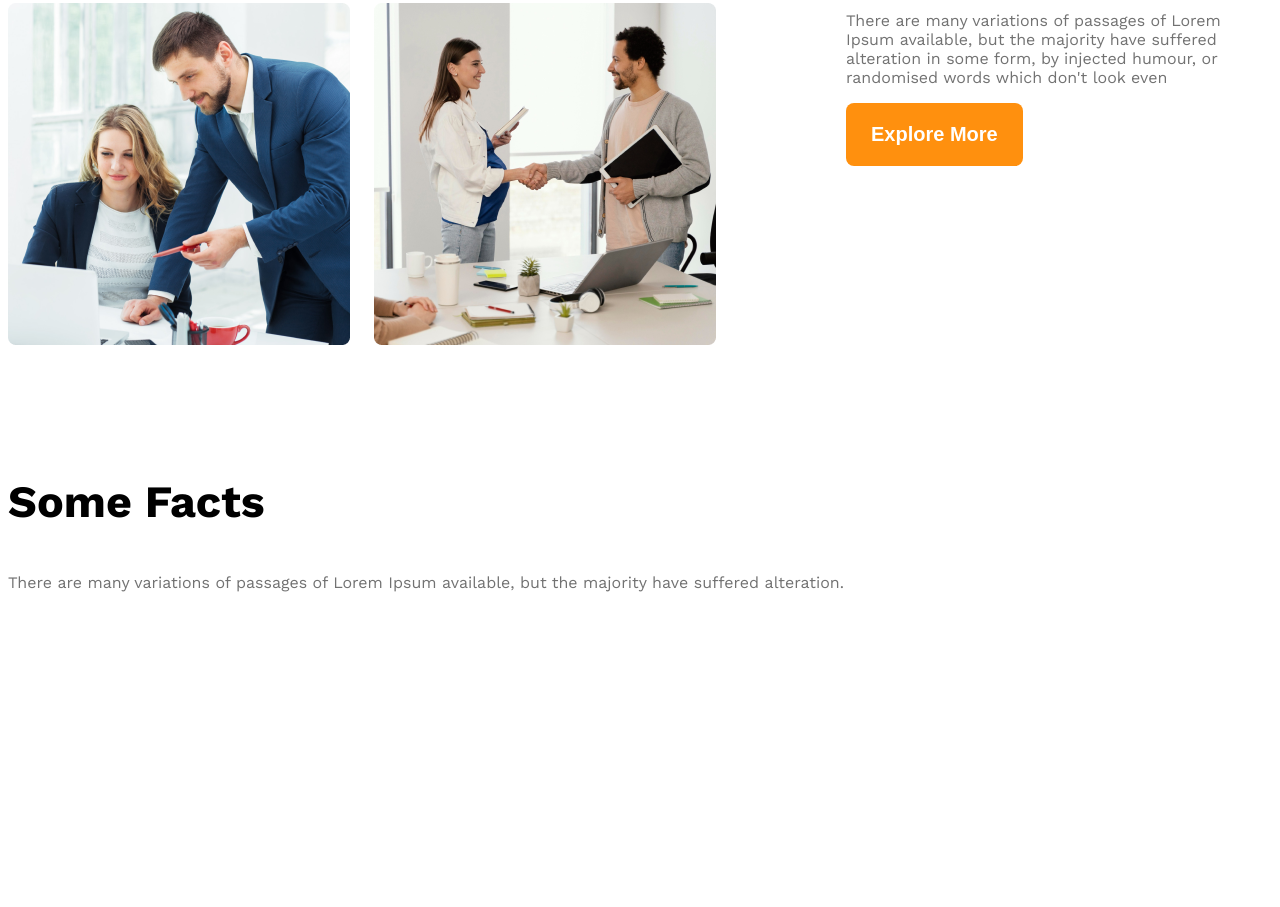
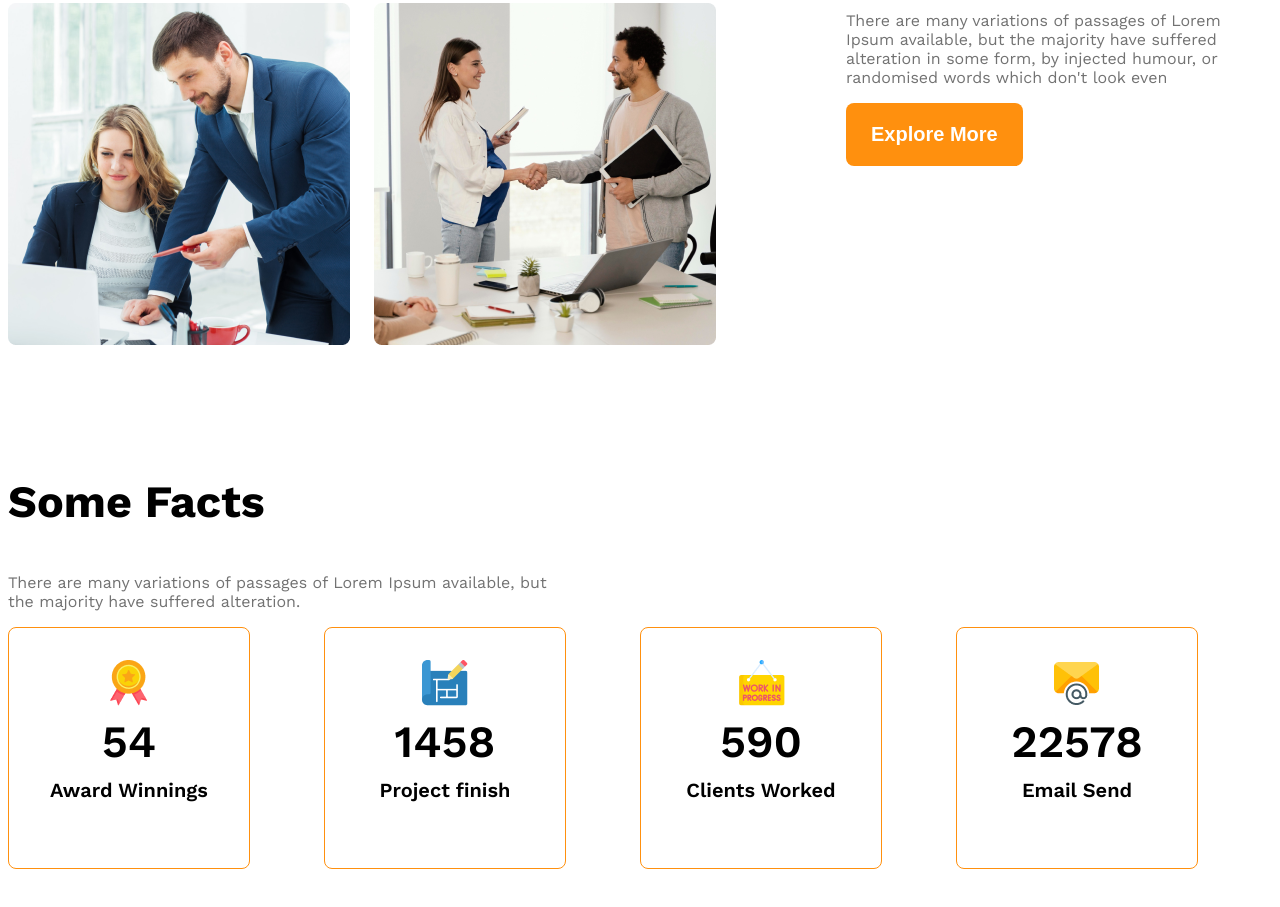
Before and after one commit to sohancse53/g3-architect-website, a plain HTML site: page index.html in a window 1280 px wide. Shown: the part 1677-2584 px from the top of the page. Before the commit the page ends 2558 px from the top, so only its background shows below. Drawn offline with nearby package versions, Linux system fonts and the light colour scheme.

Commit message:
some features section

```diff
--- a/index.html
+++ b/index.html
@@ -1,91 +1,110 @@
 <!DOCTYPE html>
 <html lang="en">
   <head>
-    <meta charset="UTF-8">
-    <meta name="viewport" content="width=device-width, initial-scale=1.0">
+    <meta charset="UTF-8" />
+    <meta name="viewport" content="width=device-width, initial-scale=1.0" />
     <title>G3 Architects</title>
-    <link rel="stylesheet" href="./styles/architects.css">
+    <link rel="stylesheet" href="./styles/architects.css" />
   </head>
   <body class="work-sans-font">
     <header class="bg-light">
       <nav class="navbar display-flex">
         <h3 class="brand">G3 Architects</h3>
         <ul class="nav-links display-flex">
-             <li class="nav-item"><a href="" class="nav-link text-gray">Home</a></li>
-             <li class="nav-item"><a href="" class="nav-link text-gray">About</a></li>
-             <li class="nav-item"><a href="" class="nav-link text-gray">Contact Us</a></li>
-             <li class="nav-item"><a href="" class="nav-link text-gray">Login</a></li>
+          <li class="nav-item">
+            <a href="" class="nav-link text-gray">Home</a>
+          </li>
+          <li class="nav-item">
+            <a href="" class="nav-link text-gray">About</a>
+          </li>
+          <li class="nav-item">
+            <a href="" class="nav-link text-gray">Contact Us</a>
+          </li>
+          <li class="nav-item">
+            <a href="" class="nav-link text-gray">Login</a>
+          </li>
         </ul>
-
       </nav>
       <div class="banner">
         <div class="banner-content">
-             <h1 class="banner-title">Brand New Group of Architects </h1>
-            <p class="banner-description">There are many variations of passages of Lorem Ipsum available, but the majority have suffered alteration in some form, by injected humour, or randomised words which don't look even</p>
+          <h1 class="banner-title">Brand New Group of Architects</h1>
+          <p class="banner-description">
+            There are many variations of passages of Lorem Ipsum available, but
+            the majority have suffered alteration in some form, by injected
+            humour, or randomised words which don't look even
+          </p>
           <button class="btn-primary">Explore More</button>
         </div>
-            <img src="./images/banner.png" alt="">
-
+        <img src="./images/banner.png" alt="" />
       </div>
-
     </header>
 
     <main>
       <!-- team section start -->
       <section class="teams display-flex">
         <div class="team-image-container">
-                <img src="./images/team1.png" alt="two architects discussing">
-                <img src="./images/team2.png" alt="two architects discussing">
-                <img src="./images/team3.png" alt="two architects discussing">
-                <img src="./images/team4.png" alt="two architects discussing">
+          <img src="./images/team1.png" alt="two architects discussing" />
+          <img src="./images/team2.png" alt="two architects discussing" />
+          <img src="./images/team3.png" alt="two architects discussing" />
+          <img src="./images/team4.png" alt="two architects discussing" />
         </div>
         <div class="our-features">
           <h3 class="section-title">
-                    <span id="quick-list" class="text-light-gray">Quick list</span> <span>of Our</span> <span class="text-primary">Features</span>
+            <span id="quick-list" class="text-light-gray">Quick list</span>
+            <span>of Our</span> <span class="text-primary">Features</span>
           </h3>
-                <p class="feature-description text-light-gray">There are many variations of passages of Lorem Ipsum available, but the majority have suffered alteration in some form, by injected humour, or randomised words which don't look even</p>
+          <p class="feature-description text-light-gray">
+            There are many variations of passages of Lorem Ipsum available, but
+            the majority have suffered alteration in some form, by injected
+            humour, or randomised words which don't look even
+          </p>
           <button class="btn-primary">Explore More</button>
         </div>
       </section>
       <!-- features will enjoy -->
       <section>
         <h3 class="section-title">Some Facts</h3>
-            <p class="text-light-gray">There are many variations of passages of Lorem Ipsum available, but the majority have suffered alteration.</p>
-            <!-- .fact*4>img.fact-icon+h4.fact-number+h5.fact-name -->
+        <p class="text-light-gray fact-description">
+          There are many variations of passages of Lorem Ipsum available, but
+          the majority have suffered alteration.
+        </p>
+        <!-- .fact-card*4>img.fact-icon+h4.fact-number+h5.fact-name -->
         <div class="facts-container">
-                <div class="fact">
-                    <img src="" alt="" class="fact-icon">
-                    <h4 class="fact-number"></h4>
-                    <h5 class="fact-name"></h5>
-                </div>
-                <div class="fact">
-                    <img src="" alt="" class="fact-icon">
-                    <h4 class="fact-number"></h4>
-                    <h5 class="fact-name"></h5>
-                </div>
-                <div class="fact">
-                    <img src="" alt="" class="fact-icon">
-                    <h4 class="fact-number"></h4>
-                    <h5 class="fact-name"></h5>
-                </div>
-                <div class="fact">
-                    <img src="" alt="" class="fact-icon">
-                    <h4 class="fact-number"></h4>
-                    <h5 class="fact-name"></h5>
+          <div class="fact-card display-flex">
+            <div>
+              <img src="./images/icons/ribon.png" alt="" class="fact-icon" />
+              <h4 class="fact-number">54</h4>
+              <h5 class="fact-name">Award Winnings</h5>
             </div>
           </div>
-
+          <div class="fact-card display-flex">
+           <div>
+             <img src="./images/icons/projects.png" alt="" class="fact-icon" />
+            <h4 class="fact-number">1458</h4>
+            <h5 class="fact-name">Project finish</h5>
+           </div>
+          </div>
+          <div class="fact-card display-flex">
+            <div>
+                <img src="./images/icons/customers.png" alt="" class="fact-icon" />
+            <h4 class="fact-number">590</h4>
+            <h5 class="fact-name">Clients Worked</h5>
+            </div>
+          </div>
+          <div class="fact-card display-flex">
+           <div>
+             <img src="./images/icons/email.png" alt="" class="fact-icon" />
+            <h4 class="fact-number">22578</h4>
+            <h5 class="fact-name">Email Send</h5>
+           </div>
+          </div>
+        </div>
       </section>
 
       <!-- some facts  -->
-     <section class="some-facts">
-
-     </section>
+      <section class="some-facts"></section>
     </main>
 
-    <footer>
-
-
-    </footer>
+    <footer></footer>
   </body>
 </html>
--- a/styles/architects.css
+++ b/styles/architects.css
@@ -105,9 +105,34 @@ main > section{
     font-weight: 500;
 }
 
-
-
-
+/* some facts related styles */
+.facts-container{
+    display: grid;
+    grid-template-columns: repeat(4,1fr);
+}
+.fact-card{
+    border: 1px solid #FF900E;
+    width: 240px;
+    height: 240px;
+    border-radius: 8px;
+    justify-content: center;
+    align-items: center;
+    text-align: center;
+}
+.fact-number{
+    font-size: 2.8rem;
+    font-weight: 600;
+    margin-top:5px;
+    margin-bottom: 10px;
+}
+.fact-name{
+    font-size: 1.25rem;
+    font-weight: 600;
+    margin-top: 10px;
+}
+.fact-description{
+    max-width: 540px;
+}
 
 /* responsive media query */
 @media screen and (max-width:576px) {
```
Lines whose indentation alone changed are shown as unchanged.
